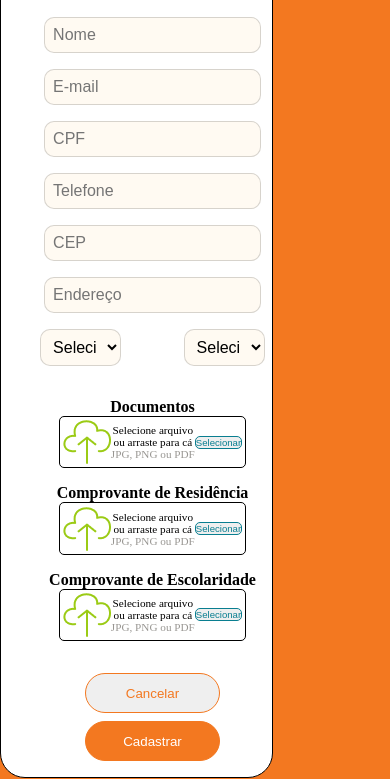
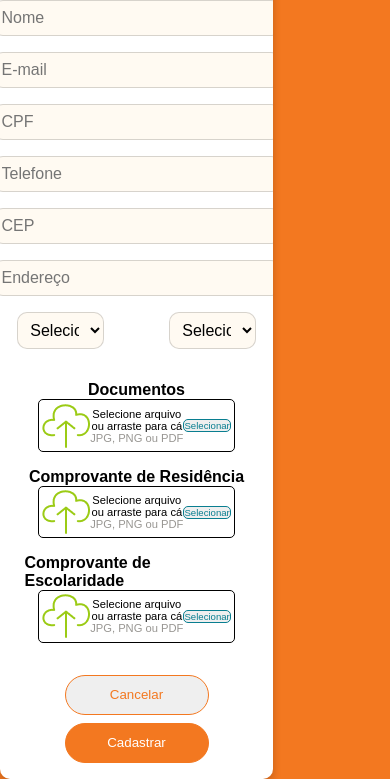
Before and after one commit to eliasdevmind/Desafio-II-Trilhas, a plain HTML site: page cadastrar.html in a window 390 px wide. Shown: the part 79-858 px from the top of the page. Drawn offline with Linux system fonts and the light colour scheme.

Commit message:
Add files via upload

```diff
--- a/cadastrar.html
+++ b/cadastrar.html
@@ -20,13 +20,14 @@
                         <form class="formulario__inova" action="">
                             <div class="formulario__inova_input">
                                 <div class="formulario__inova__informe">
+                                    <div class="formulario__inova__informe__informacao">
                                     <input type="text" name="name" placeholder="Nome">
                                     <input type="email" name="email" placeholder="E-mail">
                                     <input type="number" placeholder="CPF">
                                     <input type="tel" placeholder="Telefone">
                                     <input type="text" placeholder="CEP">
                                     <input type="text" placeholder="Endereço">
-
+                                    </div>
                                     <div class="form__select">
                                         <select name="cidade_municipio">
                                             <option value="">Selecione uma cidade</option>
--- a/css/cadastrar.css
+++ b/css/cadastrar.css
@@ -6,26 +6,30 @@
 
 
 body{
+    font-family: Arial, sans-serif;
     background-color: #F37820;
+    margin: 0;
+    padding: 0;
+    display: flex;
+    justify-content: center;
+    align-items: center;
+    height: 100vh;
 
 
 }
 main{
     display: flex;
     align-items: center;
-    height: 100vh;
+
 
 }
 
-
-
-
-section{
+.tamanho{
 display: flex;
 justify-content: space-around;
 align-items: center;
 flex-wrap: nowrap;
-margin: 10rem 8rem 4rem;
+margin: 10rem 12rem 4rem;
 }
 
 .img{
@@ -41,9 +45,15 @@ h1{
 }
 
 .formulario{
+    display: flex;
+    justify-content: center;
+    align-items: center;
+    width: 100%;
+    max-width: 800px;
     background-color: white;
-    border: solid black 1px;
-    border-radius: 25px ;
+    border-radius: 10px;
+    box-shadow: 0 4px 8px rgba(0, 0, 0, 0.2);
+    overflow: hidden;
 
 
 }
@@ -51,6 +61,7 @@ h1{
     width: 100%;
     display: flex;
     flex-direction: column;
+    justify-content: center;
     align-items: center;
     margin: 1rem;
     gap: 2rem;
@@ -60,6 +71,9 @@ h1{
 
 
 .formulario__inova__informe{
+    display: flex;
+    align-items: center;
+    justify-content: center;
     width: 40rem;
     height: 28;
     display: flex;
@@ -69,10 +83,24 @@ h1{
 
 }
 
+.formulario__inova__informe__informacao{
+    display: flex;
+    flex-direction: column;
+    align-items: center;
+    gap: 1rem;
+}
+
+.formulario__inova_input{
+    display: flex;
+    align-items: center;
+    flex-direction: column;
+
+
+}
+
 .formulario__inova__informe input{
     background-color: #FFFAF2;
-    width: 31rem;
-    height: 48.5;
+    width: 40rem;
     padding: 0.5rem;
     font-size: 1rem;
     border: solid rgba(0, 0, 0, 0.158) 1px;
@@ -230,6 +258,33 @@ border-radius: 25px;
         width: 50%; /* Estilizar os botões para ter largura completa na tela menor */
     }
     .formulario__inova__informe input{
-        width: 80%;
+        width: 25rem;
+    }
+    .tamanho{
+        display: flex;
+        justify-content: center;
+        align-items: center;
+        width: 100%;
+        max-width: 800px;
+        margin: 0;
+    }
+
+    body{
+        font-family: Arial, sans-serif;
+        background-color: #F37820;
+        margin: 0;
+        padding: 0;
+        display: flex;
+        justify-content: center;
+        align-items: center;
+        height: 100vh;
     }
 }
+
+@media only screen and (max-width: 620px) {
+
+    .formulario__inova__informe input{
+        width: 18rem;
+    }
+
+}
```
Also changed, not shown: css/login.css (line endings or trailing spaces), js/script.js (line endings or trailing spaces).
